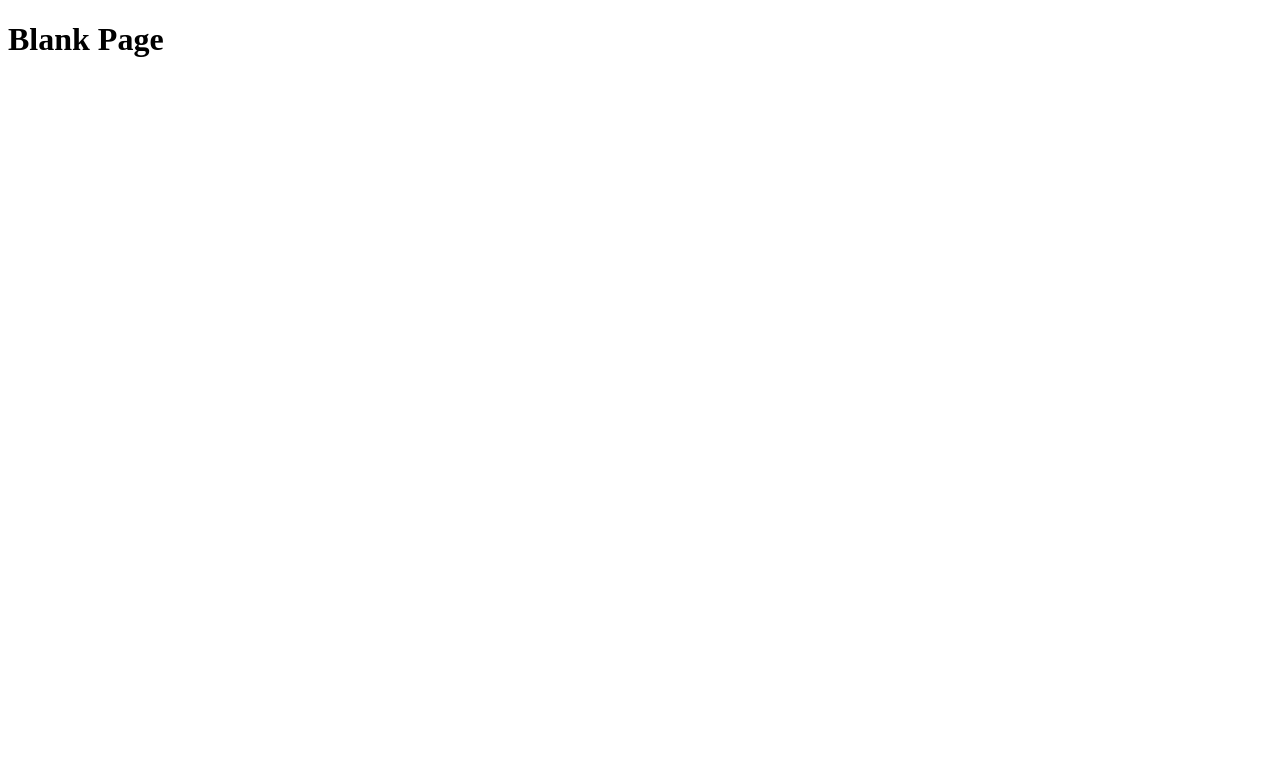
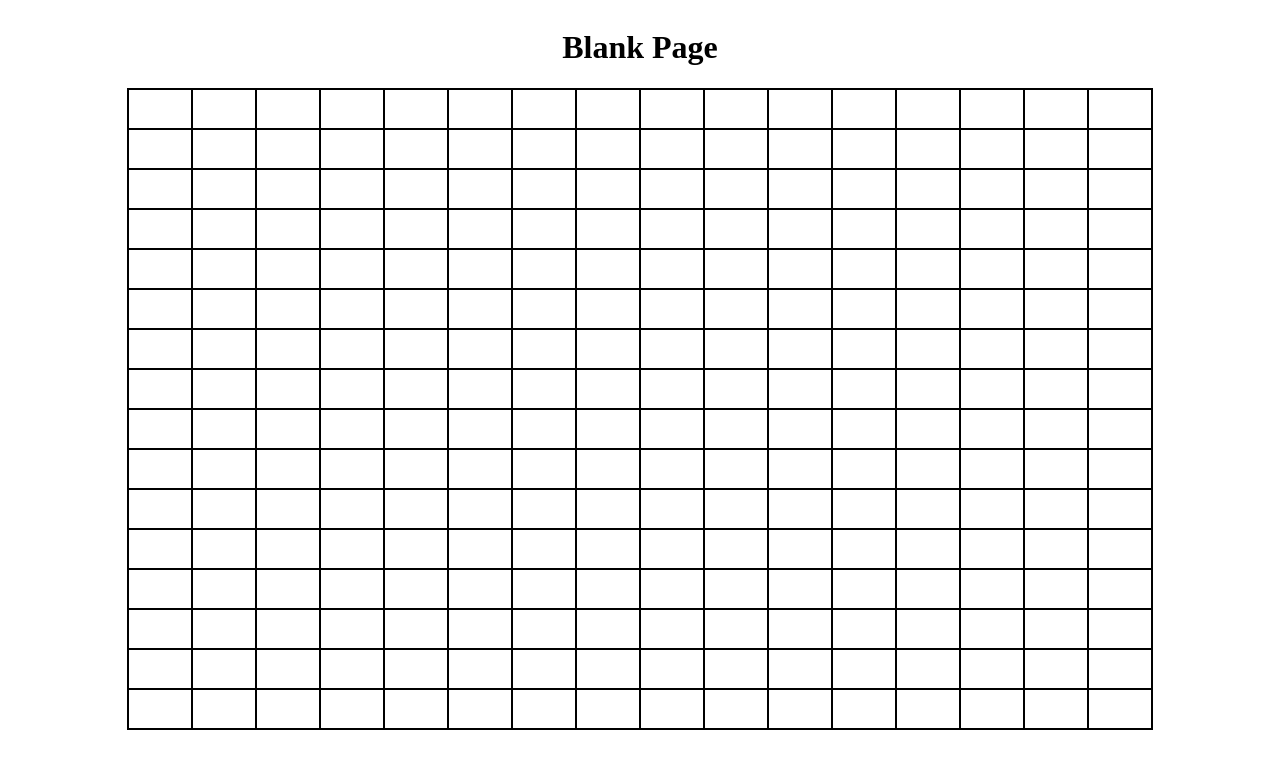
Before and after one commit to SalamanderCtesiphon/beta-sketch, a plain HTML site: page index.html in a window 1280 px wide. Drawn offline with Linux system fonts and the light colour scheme.

Commit message:
accomplished the basic set up per instructions

```diff
--- a/index.html
+++ b/index.html
@@ -8,7 +8,12 @@
     <link rel="stylesheet" href="style.css">
   </head>
   <body>
-    <h1>Blank Page</h1>
+    <div id="display">
+      <h1>Blank Page</h1>
+      <div id="container"></div>
+
+    </div>
+
     <script src="index.js"></script>
   </body>
 </html>
--- a/index.js
+++ b/index.js
@@ -1 +1,27 @@
-console.log("hello");
+const container = document.querySelector("#container");
+
+
+function makeDivs (container) {
+  let root = 16;
+  let num = root * root;
+
+  let rowNum = "";
+
+  for(let i = 1; i <= root; i++) {
+    rowNum += "auto "
+
+  }
+  console.log(rowNum);
+  container.style.gridTemplateColumns = rowNum;
+  container.style.gridTemplateRows = rowNum;
+  for(let i = 1; i <= num; i++) {
+    const div = document.createElement("div");
+    div.style.border = "1px solid black";
+    div.style.flex = 1;
+    div.setAttribute("class", "divChild");
+    container.appendChild(div);
+
+    }
+};
+
+makeDivs(container);
--- a/style.css
+++ b/style.css
@@ -3,3 +3,20 @@
   * padding: 0;
   * box-sizing: border-box;
 }
+
+#display {
+  display: flex;
+  flex-direction: column;
+  align-items: center;
+}
+
+#container {
+  border: 1px solid black;
+  height: 80vh;
+  width: 80vw;
+  display: grid;
+
+}
+
+.divChild {
+}
```
